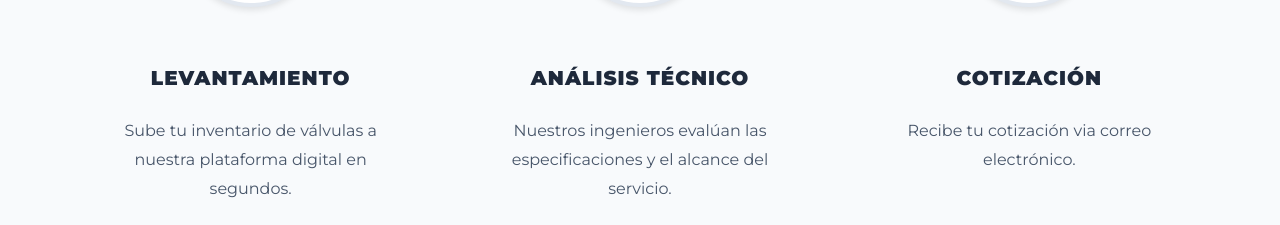
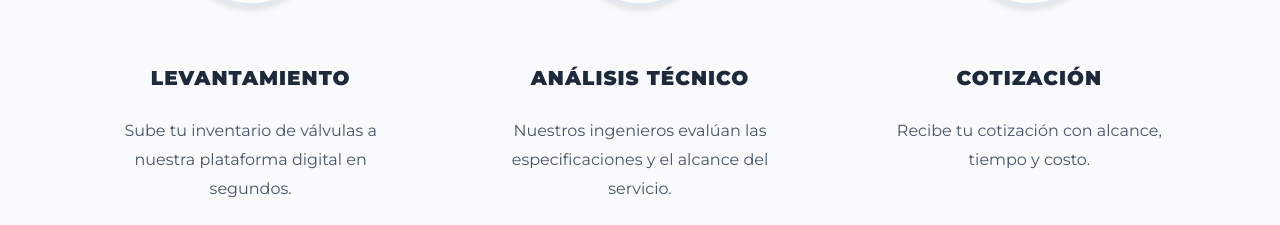
Before and after one commit to Proyectos-Nexatech/valve-quotation, a Next.js app: page / in a window 1280 px wide. Shown: the part 5231-5456 px from the top of the page. Built offline with nearby package versions, Linux system fonts and the light colour scheme.

Commit message:
Actualización texto paso 3 en sección Cómo Funciona

```diff
--- a/src/components/landing/Process.tsx
+++ b/src/components/landing/Process.tsx
@@ -15,7 +15,7 @@ const STEPS = [
   {
     number: '03',
     title: 'COTIZACIÓN',
-    description: 'Recibe tu cotización via correo electrónico.'
+    description: 'Recibe tu cotización con alcance, tiempo y costo.'
   }
 ];
 
```
